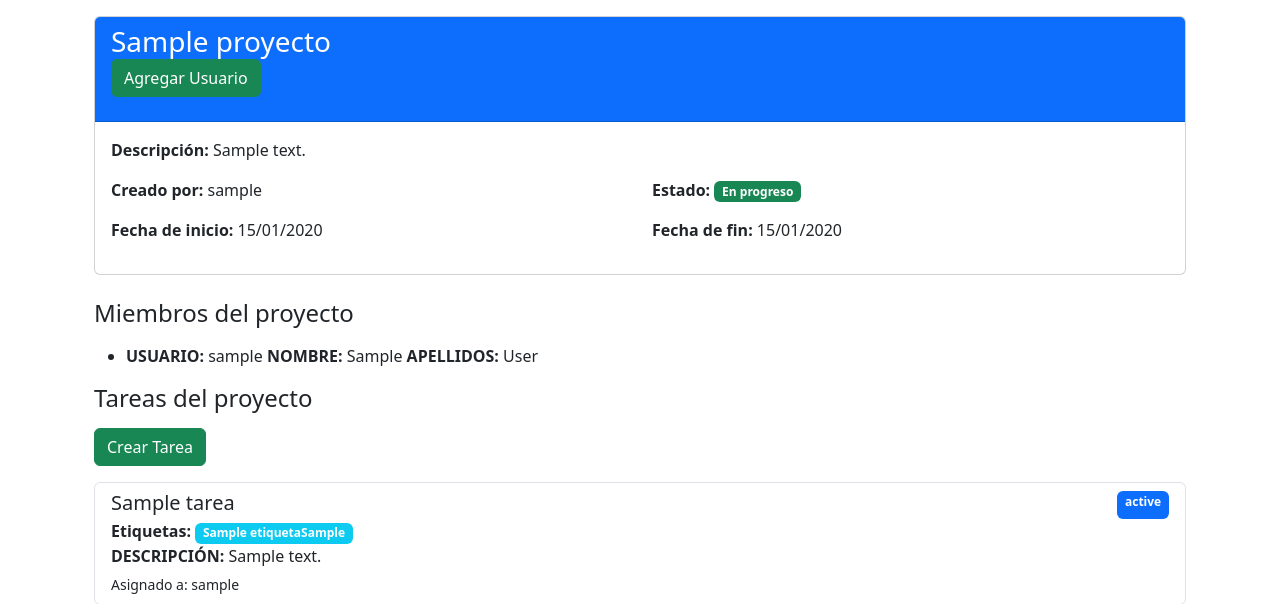
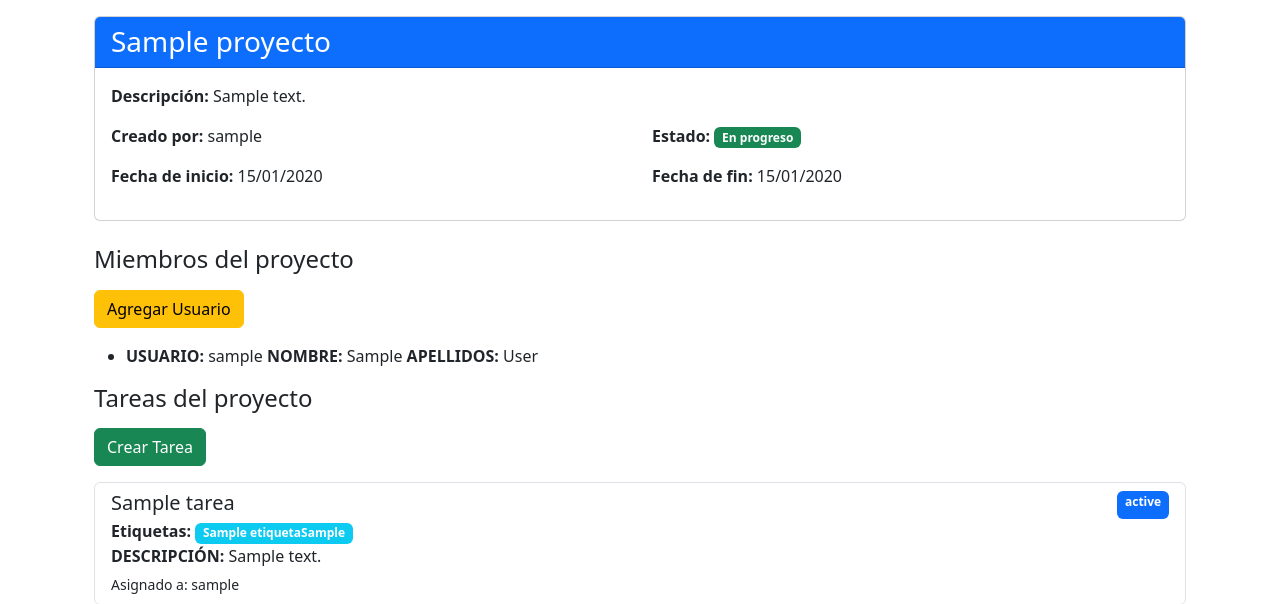
Before and after one commit to anibalCApaza/proyecto_web_3, a Django app: page /proyecto/ver/1 in a window 1280 px wide. Shown: the part 56-660 px from the top of the page. Run offline with Django 5.2, Linux system fonts and the light colour scheme; a user stored in the database is signed in; tables that the repository leaves empty hold one stand-in row (values such as "Sample post").

Commit message:
Modificación de lugar de botón para agregar usuarios a proyecto

```diff
--- a/proyecto/templates/proyecto/lista_proyecto.html
+++ b/proyecto/templates/proyecto/lista_proyecto.html
@@ -7,7 +7,6 @@
     <a href="{% url 'proyecto:crear_proyecto' %}" class="btn btn-success mb-3">
         <i class="fas fa-plus"></i> Nuevo Proyecto
     </a>
-
     {% if proyectos %}
         <div class="list-group">
             {% for proyecto in proyectos %}
--- a/proyecto/templates/proyecto/ver_proyecto.html
+++ b/proyecto/templates/proyecto/ver_proyecto.html
@@ -6,9 +6,6 @@
     <div class="card mb-4">
         <div class="card-header bg-primary text-white">
             <h3 class="mb-0">{{ proyecto.nombre }}</h3>
-            <a href="{% url 'proyecto:agregar_usuario' proyecto.id %}" class="btn btn-success mb-3">
-            <i class="fas fa-plus"></i> Agregar Usuario
-            </a>
         </div>
         <div class="card-body">
             <p class="card-text">
@@ -31,6 +28,10 @@
 
 
     <h4 class="mb-3">Miembros del proyecto</h4>
+      <a href="{% url 'proyecto:agregar_usuario' proyecto.id %}" class="btn btn-warning mb-3">
+        <i class="fas fa-plus"></i> Agregar Usuario
+      </a>
+
     {% if miembros %}
     <ul>
       {% for miembro in miembros  %}
```
